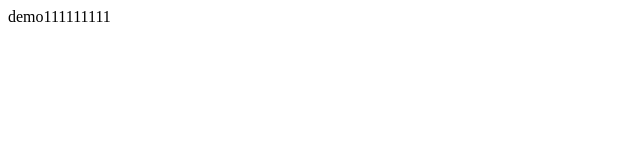
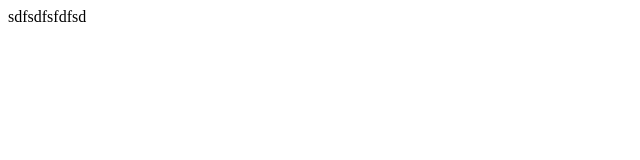
Before and after one commit to vidinvishnu/demo1, a plain HTML site: page demo.html in a window 1280 px wide. Shown: the full height of the page, 0-640 px from the left. Drawn offline with Linux system fonts and the light colour scheme.

Commit message:
Update demo.html

```diff
--- a/demo.html
+++ b/demo.html
@@ -6,6 +6,6 @@
     <title>Document</title>
 </head>
 <body>
-    <div>demo111111111</div>
+    <div>sdfsdfsfdfsd</div>
 </body>
 </html>
```
